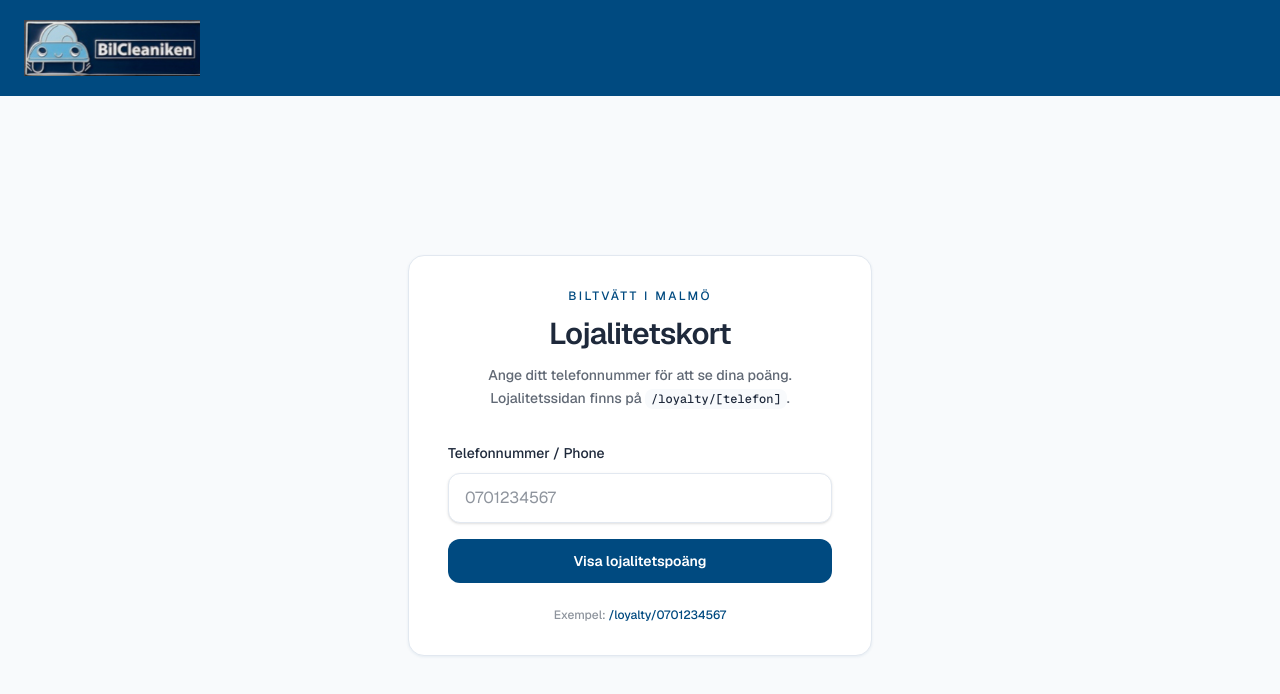
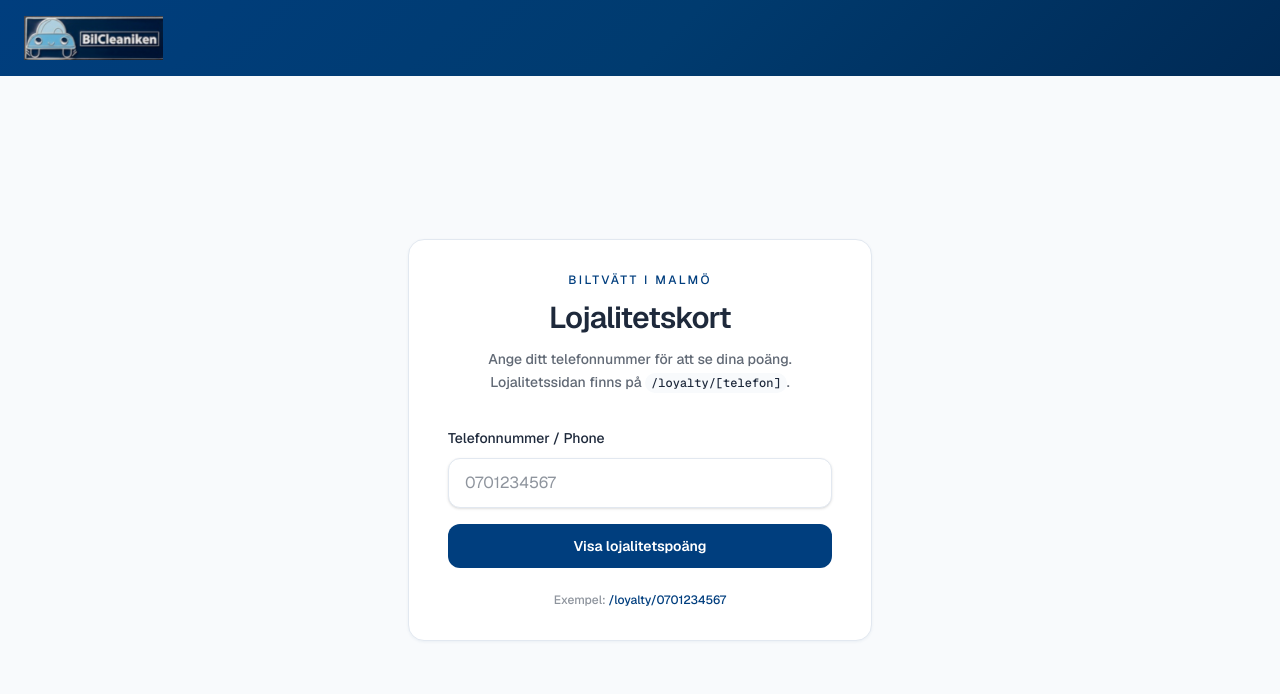
Before and after one commit to abudi-art/my-saas-project, a Next.js app: page / in a window 1280 px wide. Shown: the top 694 px of the page. Built offline with nearby package versions, Linux system fonts and the light colour scheme.

Commit message:
Apply official BilCleaniken navy brand identity across loyalty UI.
Use #003E7E/#003B6F gradient header bar with badge logo and unify colors on home, loyalty, and stamp cards.

```diff
--- a/app/globals.css
+++ b/app/globals.css
@@ -3,11 +3,14 @@
 :root {
   --background: #ffffff;
   --foreground: #171717;
-  --bil-navy: #004a80;
-  --bil-navy-dark: #003659;
+  --bil-navy: #003e7e;
+  --bil-navy-mid: #003b6f;
+  --bil-navy-dark: #002a55;
   --bil-page-bg: #f8fafc;
   --bil-text-dark: #1e293b;
   --bil-text-light: #ffffff;
+  --bil-radius: 1rem;
+  --bil-radius-lg: 1.25rem;
 }
 
 @theme inline {
@@ -36,7 +39,12 @@ body {
 
 .loyalty-stamp-card {
   position: relative;
-  background: linear-gradient(180deg, var(--bil-navy) 0%, var(--bil-navy-dark) 100%);
+  background: linear-gradient(
+    180deg,
+    var(--bil-navy) 0%,
+    var(--bil-navy-mid) 45%,
+    var(--bil-navy-dark) 100%
+  );
 }
 
 .loyalty-card-notch {
@@ -65,37 +73,40 @@ body {
   align-items: center;
   justify-content: space-between;
   gap: 1rem;
-  background-color: var(--bil-navy);
-}
-
-.loyalty-logo-official {
-  display: block;
-  max-width: min(100%, 11rem);
-  height: auto;
-  object-fit: contain;
+  background: linear-gradient(
+    135deg,
+    var(--bil-navy) 0%,
+    var(--bil-navy-mid) 52%,
+    var(--bil-navy-dark) 100%
+  );
 }
 
 .loyalty-hero-gradient {
-  background: linear-gradient(180deg, var(--bil-navy) 0%, var(--bil-navy-dark) 100%);
+  background: linear-gradient(
+    180deg,
+    var(--bil-navy) 0%,
+    var(--bil-navy-mid) 45%,
+    var(--bil-navy-dark) 100%
+  );
 }
 
 .loyalty-card-surface {
-  border-radius: 1rem;
+  border-radius: var(--bil-radius, 1rem);
   background: #ffffff;
   border: 1px solid rgb(226 232 240);
-  box-shadow: 0 1px 3px rgb(0 74 128 / 0.08);
+  box-shadow: 0 1px 3px rgb(0 62 126 / 0.06);
 }
 
 .loyalty-btn-primary {
   border-radius: 0.75rem;
-  background-color: var(--bil-navy);
+  background-color: #003e7e;
   color: #ffffff;
   font-weight: 600;
   transition: background-color 0.15s ease;
 }
 
 .loyalty-btn-primary:hover {
-  background-color: var(--bil-navy-dark);
+  background-color: #002a55;
 }
 
 .loyalty-qr-card {
--- a/app/loyalty-lookup-form.tsx
+++ b/app/loyalty-lookup-form.tsx
@@ -27,7 +27,7 @@ export function LoyaltyLookupForm() {
           placeholder="0701234567"
           value={phone}
           onChange={(event) => setPhone(event.target.value)}
-          className="mt-2 w-full rounded-xl border border-slate-200 bg-white px-4 py-3 text-[#1E293B] shadow-sm outline-none ring-[#004a80] focus:ring-2"
+          className="mt-2 w-full rounded-xl border border-slate-200 bg-white px-4 py-3 text-[#1E293B] shadow-sm outline-none ring-[#003E7E] focus:ring-2"
         />
       </label>
       <button
--- a/app/page.tsx
+++ b/app/page.tsx
@@ -7,9 +7,9 @@ export default function Home() {
     <div className="min-h-screen bg-[#F8FAFC]">
       <BrandTopBar />
 
-      <main className="mx-auto flex min-h-[calc(100vh-5rem)] max-w-lg flex-col justify-center px-4 py-8 sm:px-6">
-        <article className="loyalty-card-surface rounded-2xl p-8 text-center shadow-[0_8px_30px_rgba(0,74,128,0.08)]">
-          <p className="text-xs font-medium uppercase tracking-[0.2em] text-[#004a80]">
+      <main className="mx-auto flex min-h-[calc(100vh-4.5rem)] max-w-lg flex-col justify-center px-4 py-8 sm:px-6">
+        <article className="loyalty-card-surface rounded-2xl p-8 text-center shadow-[0_8px_30px_rgba(0,62,126,0.08)]">
+          <p className="text-xs font-medium uppercase tracking-[0.2em] text-[#003E7E]">
             Biltvätt i Malmö
           </p>
           <h1 className="mt-3 text-3xl font-semibold tracking-tight text-[#1E293B]">
@@ -18,7 +18,7 @@ export default function Home() {
           <p className="mx-auto mt-3 max-w-sm text-sm font-medium leading-relaxed text-[#1E293B]/70">
             Ange ditt telefonnummer för att se dina poäng. Lojalitetssidan finns
             på{" "}
-            <code className="rounded-lg bg-[#F8FAFC] px-1.5 py-0.5 text-xs text-[#1E293B]">
+            <code className="rounded-xl bg-[#F8FAFC] px-1.5 py-0.5 text-xs text-[#1E293B]">
               /loyalty/[telefon]
             </code>
             .
@@ -32,7 +32,7 @@ export default function Home() {
             Exempel:{" "}
             <Link
               href="/loyalty/0701234567"
-              className="text-[#004a80] underline-offset-2 hover:underline"
+              className="text-[#003E7E] underline-offset-2 hover:underline"
             >
               /loyalty/0701234567
             </Link>
--- a/components/loyalty/brand-top-bar.tsx
+++ b/components/loyalty/brand-top-bar.tsx
@@ -1,26 +1,37 @@
 import Image from "next/image";
 import type { ReactNode } from "react";
+import { BILCLEANIKEN_COLORS } from "@/lib/brand/colors";
 import { BILCLEANIKEN_BADGE_URL } from "@/lib/i18n/loyalty";
 
 type BrandTopBarProps = {
   brandName?: string;
   trailing?: ReactNode;
+  /** When true, rounds only the top corners (inside a card). */
+  embedded?: boolean;
   className?: string;
 };
 
 export function BrandTopBar({
   brandName = "Bilcleaniken",
   trailing,
+  embedded = false,
   className = "",
 }: BrandTopBarProps) {
   return (
-    <header className={`loyalty-top-bar w-full px-5 py-5 sm:px-6 ${className}`}>
+    <header
+      className={`loyalty-top-bar flex w-full min-h-[4.25rem] items-center justify-between gap-4 px-5 py-4 sm:min-h-[4.5rem] sm:px-6 ${
+        embedded ? "rounded-t-2xl" : ""
+      } ${className}`}
+      style={{
+        background: `linear-gradient(135deg, ${BILCLEANIKEN_COLORS.navy} 0%, ${BILCLEANIKEN_COLORS.navyMid} 52%, ${BILCLEANIKEN_COLORS.navyDark} 100%)`,
+      }}
+    >
       <Image
         src={BILCLEANIKEN_BADGE_URL}
         alt={brandName}
-        width={176}
-        height={52}
-        className="loyalty-logo-official h-10 w-auto shrink-0 sm:h-11"
+        width={190}
+        height={56}
+        className="h-10 w-auto max-w-[11.5rem] shrink-0 object-contain sm:h-11"
         priority
         unoptimized
       />
--- a/components/loyalty/customer-qr.tsx
+++ b/components/loyalty/customer-qr.tsx
@@ -114,7 +114,7 @@ export function CustomerQr({ phone, copy, appUrl }: CustomerQrProps) {
           type="button"
           onClick={() => void downloadQr()}
           disabled={!qrPayload}
-          className="mt-5 inline-flex items-center gap-2 rounded-xl border border-slate-200 px-4 py-2 text-sm font-medium text-[#1E293B] transition hover:border-[#004a80]/30 hover:bg-[#004a80]/5 disabled:opacity-50"
+          className="mt-5 inline-flex items-center gap-2 rounded-xl border border-slate-200 px-4 py-2 text-sm font-medium text-[#1E293B] transition hover:border-[#003E7E]/30 hover:bg-[#003E7E]/5 disabled:opacity-50"
         >
           <svg
             className="h-4 w-4"
--- a/components/loyalty/stamp-grid.tsx
+++ b/components/loyalty/stamp-grid.tsx
@@ -49,7 +49,7 @@ export function StampGrid({ points, copy, animatingIndex }: StampGridProps) {
   const complete = isCardComplete(points);
 
   return (
-    <div className="loyalty-stamp-card relative overflow-hidden rounded-2xl p-5 shadow-[0_8px_30px_rgba(0,74,128,0.15)]">
+    <div className="loyalty-stamp-card relative overflow-hidden rounded-2xl p-5 shadow-[0_8px_30px_rgba(0,62,126,0.15)]">
       <div className="loyalty-card-notch" aria-hidden />
 
       <div className="relative z-10 flex items-start justify-between gap-3">
--- a/components/loyalty/wallet-buttons.tsx
+++ b/components/loyalty/wallet-buttons.tsx
@@ -78,9 +78,9 @@ export function WalletButtons({ phone, copy }: WalletButtonsProps) {
             type="button"
             disabled={loading !== null}
             onClick={() => enroll("google")}
-            className="flex flex-1 items-center justify-center gap-2 rounded-xl border border-[#004a80]/20 bg-white px-4 py-3.5 text-sm font-semibold text-[#1E293B] transition hover:border-[#004a80]/40 hover:bg-[#004a80]/5 disabled:opacity-60"
+            className="flex flex-1 items-center justify-center gap-2 rounded-xl border border-[#003E7E]/20 bg-white px-4 py-3.5 text-sm font-semibold text-[#1E293B] transition hover:border-[#003E7E]/40 hover:bg-[#003E7E]/5 disabled:opacity-60"
           >
-            <span className="text-lg font-bold text-[#004a80]" aria-hidden>
+            <span className="text-lg font-bold text-[#003E7E]" aria-hidden>
               G
             </span>
             {loading === "google" ? copy.walletLoading : copy.addToGoogleWallet}
--- a/lib/brand/colors.ts
+++ b/lib/brand/colors.ts
@@ -1,8 +1,13 @@
-/** BilCleaniken official brand palette (bilcleaniken.se header ~#004a80). */
+/** BilCleaniken official brand palette (bilcleaniken.se). */
 export const BILCLEANIKEN_COLORS = {
-  navy: "#004a80",
-  navyDark: "#003659",
+  navy: "#003E7E",
+  navyMid: "#003B6F",
+  navyDark: "#002A55",
   pageBg: "#F8FAFC",
   textDark: "#1E293B",
   textLight: "#FFFFFF",
+  radius: "1rem",
+  radiusLg: "1.25rem",
 } as const;
+
+export const BILCLEANIKEN_GRADIENT = `linear-gradient(135deg, ${BILCLEANIKEN_COLORS.navy} 0%, ${BILCLEANIKEN_COLORS.navyMid} 52%, ${BILCLEANIKEN_COLORS.navyDark} 100%)` as const;
```
Also changed, not shown: app/loyalty/[phone]/loyalty-view.tsx (+13 -38 lines).
